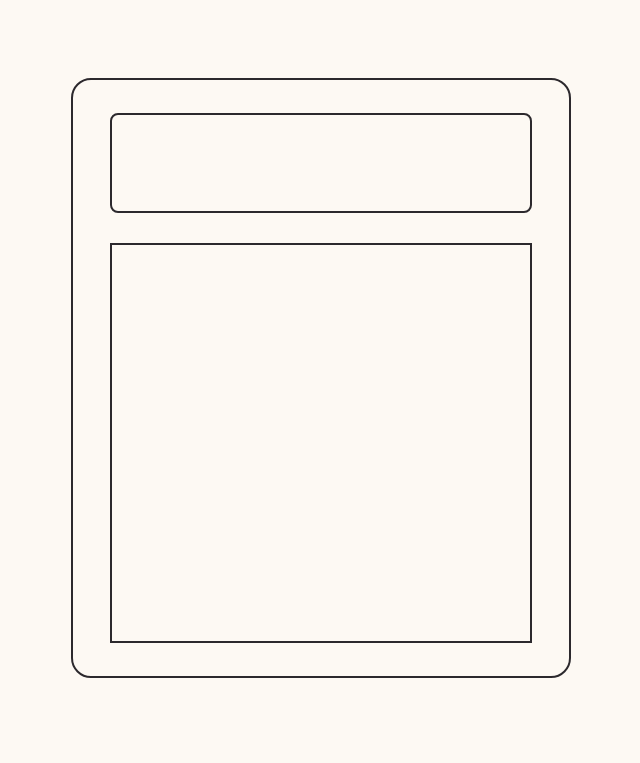
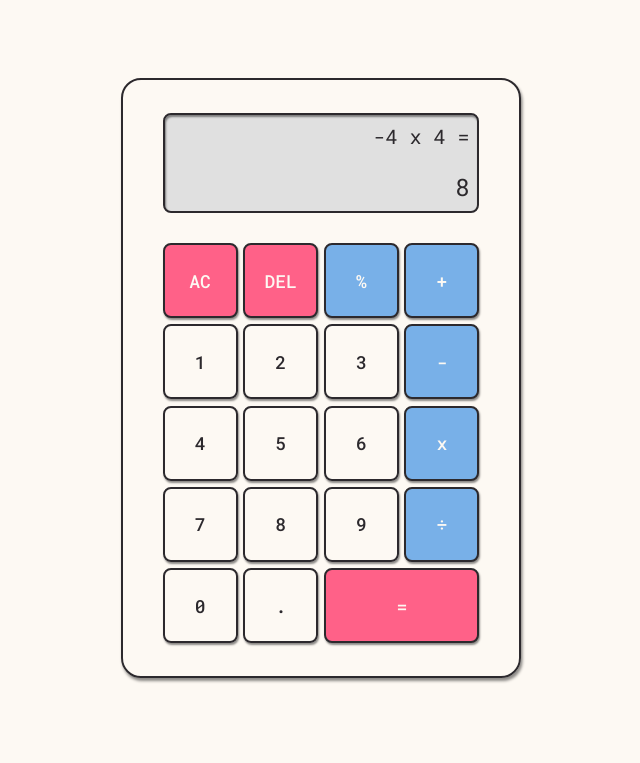
Before and after one commit to gemrx/calculator, a plain HTML site: page index.html in a window 1280 px wide. Shown: the top 763 px of the page, without its empty margins (319-959 px from the left). Drawn offline with Linux system fonts and the light colour scheme.

Commit message:
css design

```diff
--- a/index.html
+++ b/index.html
@@ -10,8 +10,45 @@
 <body>
     <main>
         <div id="calculator">
-            <div id="display"></div>
-            <div id="buttons-container"></div>
+            <div id="display">
+                <div class="input">-4 x 4 =</div>
+                <div class="handler">
+                    <div class="error"></div>
+                    <div class="result">8</div>
+                </div>
+            </div>
+            <div id="buttons-container">
+                <div class="button-row">
+                    <div class="button ac">AC</div>
+                    <div class="button del">DEL</div>
+                    <div class="button percentage">%</div>
+                    <div class="button plus">+</div>
+                </div>
+                <div class="button-row">
+                    <div class="button">1</div>
+                    <div class="button">2</div>
+                    <div class="button">3</div>
+                    <div class="button minus">-</div>
+
+                </div>
+                <div class="button-row">
+                    <div class="button">4</div>
+                    <div class="button">5</div>
+                    <div class="button">6</div>
+                    <div class="button multiplication">x</div>
+                </div>
+                <div class="button-row">
+                    <div class="button">7</div>
+                    <div class="button">8</div>
+                    <div class="button">9</div>
+                    <div class="button division">÷</div>
+                </div>
+                <div class="button-row">
+                    <div class="button">0</div>
+                    <div class="button dot">.</div>
+                    <div class="button equal">=</div>
+                </div>
+            </div>
         </div>
     </main>
     <footer>
--- a/style.css
+++ b/style.css
@@ -22,30 +22,128 @@ main {
     align-items: center;
     flex: 1;
 }
-
 #calculator {
     border: 2px solid #2C292D;
-    width: 500px;
+    width: 400px;
     height: 600px;
     border-radius: 20px;
     display: flex;
     flex-direction: column;
     justify-content: center;
     align-items: center;
+    box-shadow: 1.5px 3px 3px hsl(0deg 0% 0% / 0.45);
 }
 
+/* Display section */
 #display {
     border: 2px solid #2C292D;
-    width: 85%;
+    width: 80%;
     height: 100px;
     border-radius: 8px;
     margin-bottom: 30px;
+    background-color:#E0E0E0;
+    box-shadow: 1px 2px 2px hsl(0deg 0% 0% / 0.45) inset;
+    display: flex;
+    flex-direction: column;
+    padding: 8px;
 }
 
+.input {
+    /* border: 2px solid black; */
+    flex: 1;
+    display: flex;
+    justify-content: flex-end;
+    color: #2C292D;
+    font-size: 20px;
+}
+
+.handler {
+    /* border: 2px solid black; */
+    flex: 1;
+    display: flex;
+}
+.error {
+    /* border: 2px solid violet; */
+    flex: 2;
+    display: flex;
+    align-items: flex-end;
+    color: #2C292D;
+    font-size: 24px;
+}
+.result {
+    /* border: 2px solid orange; */
+    flex: 1;
+    display: flex;
+    justify-content: flex-end;
+    align-items: flex-end;
+    color: #2C292D;
+    font-size: 24px;
+}
+
+
+.current {
+    flex: 1;
+    display: flex;
+    justify-content: flex-end;
+    align-items: flex-end;
+    color: #2C292D;
+    font-size: 22px;
+}
+
+
+/* Buttons section */
 #buttons-container {
+    /* border: 2px solid #2C292D; */
+    width: 80%;
+    height: 400px;
+    display: flex;
+    flex-direction: column;
+    justify-content: space-between;
+}
+
+.button-row {
+    /* border: 2px solid red; */
+    display: flex;
+    justify-content: space-between;
+}
+
+.button {
     border: 2px solid #2C292D;
-    width: 85%;
-    height: 400px;
+    border-radius: 8px;
+    width: 75px;
+    height: 75px;
+    color: #2C292D;
+    font-size: 18px;
+    font-weight: 500;
+    display: flex;
+    justify-content: center;
+    align-items: center;
+    box-shadow: 1px 2px 2px hsl(0deg 0% 0% / 0.45);
+    transition: transform 0.2s ease;
+}
+.button:active {
+    transform: scale(0.9); /* Scale down by 10% on click */
+    box-shadow: 0.5px 1px 1px hsl(0deg 0% 0% / 0.55);
+
+}
+.button.ac,
+.button.del {
+    background-color: #FF6188;
+    color: #FDF9F3;
+}
+.button.equal {
+    background-color: #FF6188;
+    color: #FDF9F3;
+    width: 155px;
+    height: 75px;
+}
+.button.percentage,
+.button.plus,
+.button.multiplication,
+.button.division,
+.button.minus {
+    background-color: #78b0e8;
+    color: #FDF9F3;
 }
 
 
```
